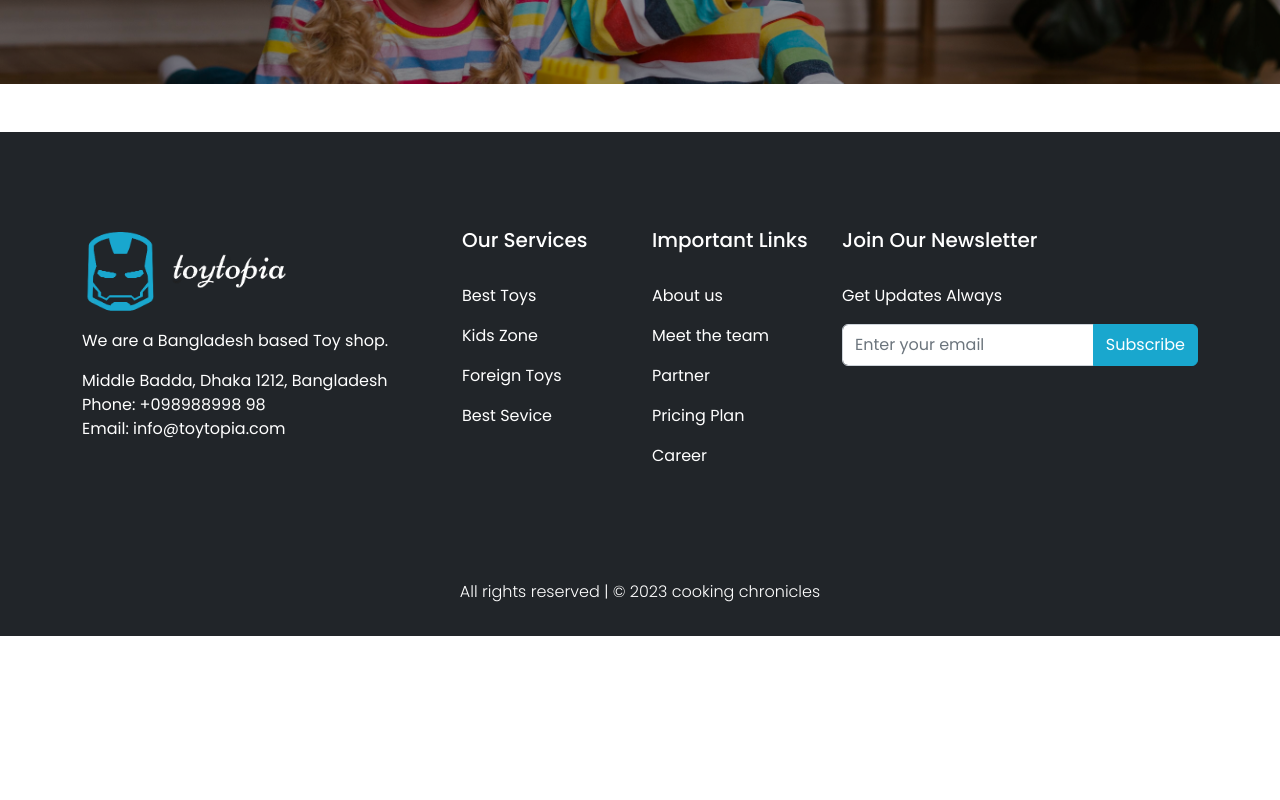
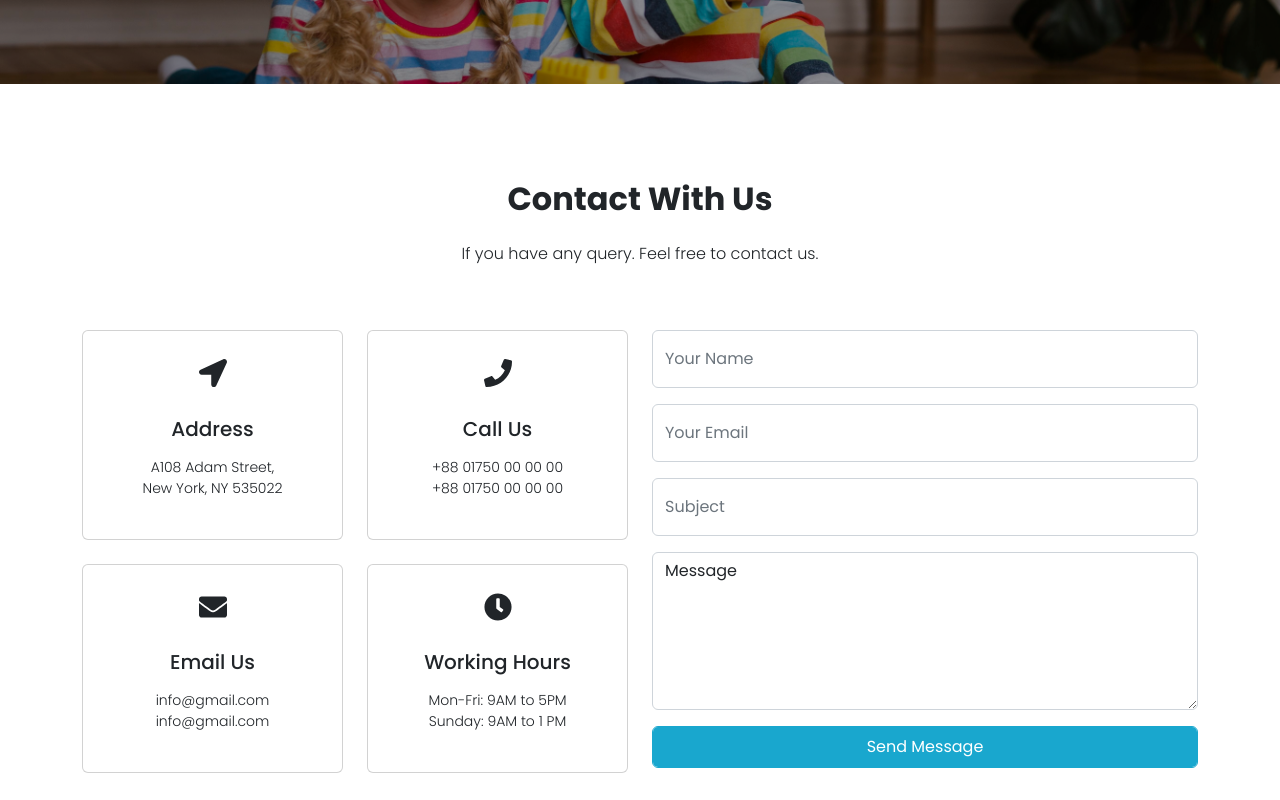
Before and after one commit to rakibulhasan-swe/toytopia-client, a React (Vite) app: page / in a window 1280 px wide. Shown: the part 1980-2780 px from the top of the page. Before the commit the page ends 2616 px from the top, so only its background shows below. Built offline with nearby package versions, Linux system fonts and the light colour scheme; no server answers.

Commit message:
contact section done

```diff
--- /dev/null
+++ b/src/pages/Home/Contact.jsx
@@ -0,0 +1,117 @@
+import React from "react";
+import { FaClock, FaEnvelope, FaLocationArrow, FaPhone } from "react-icons/fa";
+
+const Contact = () => {
+  return (
+    <div>
+      <section class="container py-5" id="contact">
+        <div class="text-center">
+          <h3 class="fs-2 fw-bold">Contact With Us</h3>
+          <p class="fw-light pt-3">
+            If you have any query. Feel free to contact us.
+          </p>
+        </div>
+        <div class="row pt-5 gy-3">
+          <div class="col-md-12 col-lg-6">
+            <div class="row gy-4">
+              <div class="col-md-6">
+                <div class="card py-4 text-center">
+                  <div>
+                    <h4 className="fs-3"><FaLocationArrow /></h4>
+                  </div>
+                  <div class="card-body">
+                    <h5 class="card-title pt-1 pb-2">Address</h5>
+                    <p class="card-text small fw-light">
+                      A108 Adam Street, <br /> New York, NY 535022
+                    </p>
+                  </div>
+                </div>
+              </div>
+              <div class="col-md-6">
+                <div class="card py-4 text-center">
+                  <div>
+                  <h4 className="fs-3"><FaPhone /></h4>
+                  </div>
+                  <div class="card-body">
+                    <h5 class="card-title pt-1 pb-2">Call Us</h5>
+                    <p class="card-text small fw-light">
+                      +88 01750 00 00 00
+                      <br /> +88 01750 00 00 00
+                    </p>
+                  </div>
+                </div>
+              </div>
+              <div class="col-md-6">
+                <div class="card py-4 text-center">
+                  <div>
+                    <h4 className="fs-3"><FaEnvelope /></h4>
+                  </div>
+                  <div class="card-body">
+                    <h5 class="card-title pt-1 pb-2">Email Us</h5>
+                    <p class="card-text small fw-light">
+                      info@gmail.com
+                      <br /> info@gmail.com
+                    </p>
+                  </div>
+                </div>
+              </div>
+              <div class="col-md-6">
+                <div class="card py-4 text-center">
+                  <div>
+                  <h4 className="fs-3"><FaClock /></h4>
+                  </div>
+                  <div class="card-body">
+                    <h5 class="card-title pt-1 pb-2">Working Hours</h5>
+                    <p class="card-text small fw-light">
+                      Mon-Fri: 9AM to 5PM <br /> Sunday: 9AM to 1 PM
+                    </p>
+                  </div>
+                </div>
+              </div>
+            </div>
+          </div>
+          <div class="col-md-12 col-lg-6">
+            <div>
+              <div class="input-group mb-3">
+                <input
+                  type="text"
+                  class="form-control py-3"
+                  placeholder="Your Name"
+                  aria-label="Example text"
+                />
+              </div>
+              <div class="input-group mb-3">
+                <input
+                  type="text"
+                  class="form-control py-3"
+                  placeholder="Your Email"
+                  aria-label="Example text"
+                />
+              </div>
+              <div class="input-group mb-3">
+                <input
+                  type="text"
+                  class="form-control py-3"
+                  placeholder="Subject"
+                  aria-label="Example text"
+                />
+              </div>
+              <div class="input-group mb-3">
+                <textarea class="form-control" name="" id="" cols="30" rows="6">
+                  Message
+                </textarea>
+              </div>
+              <div class="input-group mb-3">
+                <button class="btn btn-primary form-control py-2">
+                  Send Message
+                </button>
+              </div>
+            </div>
+          </div>
+        </div>
+      </section>
+    </div>
+  );
+};
+
+export default Contact;
--- a/src/pages/Home/Home.jsx
+++ b/src/pages/Home/Home.jsx
@@ -3,6 +3,7 @@ import Banner from './Banner';
 import Shop from './Shop';
 import Gallery from './Gallery';
 import Newsletter from './Newsletter';
+import Contact from './Contact';
 
 const Home = () => {
     return (
@@ -11,6 +12,7 @@ const Home = () => {
             <Gallery />
             <Shop />
             <Newsletter />
+            <Contact />
         </>
     );
 };
```
